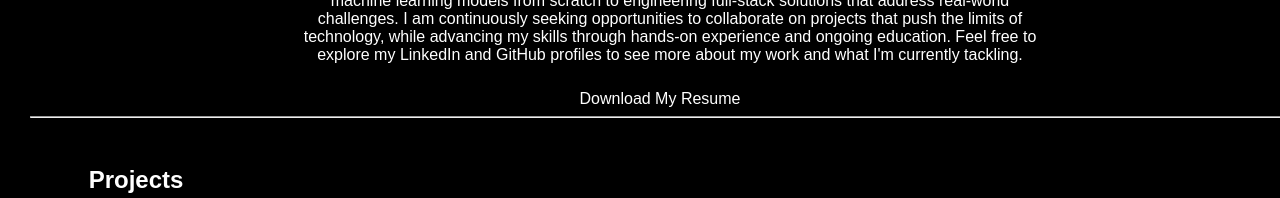
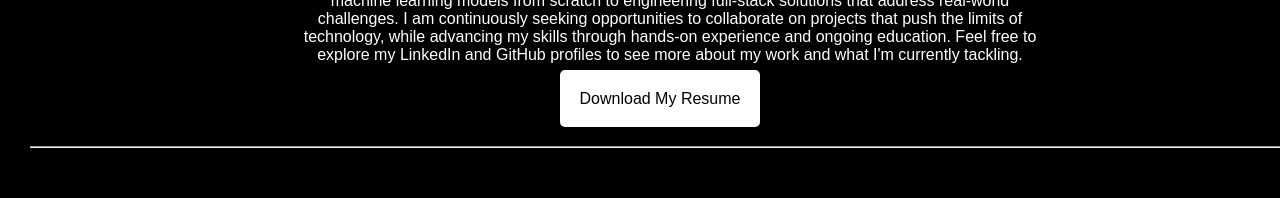
Before and after one commit to DaniyalAhm/Personal-Portfolio-React-Flask, a React (Create React App) app in the folder my-react-app/: page / in a window 1280 px wide. Shown: the part 256-454 px from the top of the page. Built offline with nearby package versions, Linux system fonts and the light colour scheme; no server answers.

Commit message:
Final commit for today

```diff
--- a/my-react-app/src/App.css
+++ b/my-react-app/src/App.css
@@ -1,5 +1,4 @@
-@import url(https://fonts.googleapis.com/css?family=Great+Vibes:regular);
-
+@import url('https://fonts.googleapis.com/css?family=Great+Vibes:regular');
 
 .App {
   text-align: center;
@@ -11,38 +10,42 @@
   justify-content: flex-start; /* Start content from the top */
   font-family: Arial, Helvetica, sans-serif;
   padding: 10px; /* Optional: Adds padding around the content */
-
 }
-
-
 
 .Header {
   background-color: black;
   color: white;
   padding: 20px;
   text-align: center;
-  width: 100%;}
+  width: 100%;
+}
 
-.Header a {
-  color: white;
+.Resume {
+  color: black;
   margin: 0 15px;
   text-decoration: none;
+  background-color: white;
+  padding: 20px;
+  border-radius: 5px;
+  margin-top: 3%;
 }
 
+.Line {
+  margin-top: 3%;
+}
 
-.Header h1{
+.Header h1 {
   font-family: 'Great Vibes', cursive;
   font-size: 50px;
   margin: 0;
   padding: 10px;
+}
 
-}
 .inverted-icon {
   filter: invert(1);
 }
 
-
-.Header p{
+.Header p {
   display: flex;
   flex-direction: column;
   align-items: center;
@@ -51,7 +54,6 @@
   text-align: center;
   margin-left: 20%;
   padding: 10px;
-
 }
 
 .ProjectsContainor {
@@ -72,9 +74,8 @@
 .Section_Title {
   color: white;
   position: relative;
-  right:40%;
+  right: 40%;
 }
-
 
 .Projects {
   display: flex;
@@ -109,6 +110,11 @@
   justify-content: center;
   animation: floatIn 0.5s ease-in-out;
   margin-bottom: 20px;
+  transition: transform 0.3s ease-in-out; /* Add transition for smooth hover effect */
+}
+
+.Projects > div:hover {
+  transform: translateY(-10px); /* Move the box up by 10px on hover */
 }
 
 .Projects a {
@@ -117,8 +123,10 @@
   border-radius: 5px;
   padding: 5px 10px;
 }
+
 .Projects p {
-  color: black;}
+  color: black;
+}
 
 .Projects a:hover {
   text-decoration: underline;
--- a/my-react-app/src/components/header.jsx
+++ b/my-react-app/src/components/header.jsx
@@ -22,10 +22,10 @@ function Header() {
 </p>
 
 
-            <a href="/resume.pdf">Download My Resume</a>
+            <a className='Resume' href="/resume.pdf">Download My Resume</a>
 
 
-            <hr></hr>
+            <hr className="Line"></hr>
 
 
 
```
